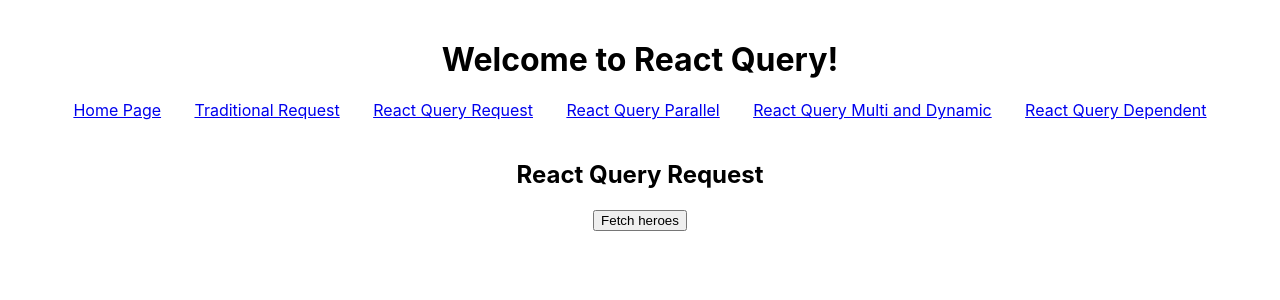
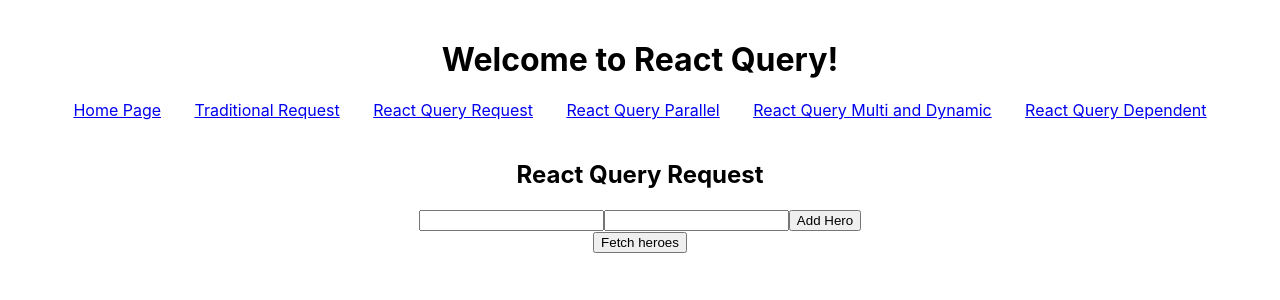
Before and after one commit to hungtp1996nd/react-query-app, a React (Create React App) app: page /rq in a window 1280 px wide. Shown: the top 300 px of the page. Built offline with nearby package versions, Linux system fonts and the light colour scheme.

Commit message:
using useMutation to adding item into list - working with post, delete, put request

```diff
--- a/src/components/RQRequest.js
+++ b/src/components/RQRequest.js
@@ -1,14 +1,24 @@
-import React from 'react';
-import {useSuperHeroData} from "../hooks/useSuperHeroData";
-import {Link} from "react-router-dom";
+import React, { useState } from 'react';
+import { useSuperHeroData, useAddingSuperHero } from "../hooks/useSuperHeroData";
+import { Link } from "react-router-dom";
 
 const RQRequest = () => {
+  const [name, setName] = useState('')
+  const [alterEgo, setAlterEgo] = useState('')
+
   const onSuccess = (data) => {
     console.log('Callback success after successfully fetching', data)
   }
 
   const onError = (error) => {
     console.log('Callback error after successfully fetching', error)
+  }
+
+  const { mutate: addHero } = useAddingSuperHero();
+
+  const handleAddingHero = () => {
+    const hero = { name, alterEgo }
+    addHero(hero)
   }
 
   const { isLoading, data, error, isError, isFetching, refetch } = useSuperHeroData(onSuccess, onError)
@@ -20,6 +30,11 @@ const RQRequest = () => {
   return (
     <div>
       <h2>React Query Request</h2>
+      <div>
+        <input type="text" value={name} onChange={e => setName(e.target.value)} />
+        <input type="text" value={alterEgo} onChange={e => setAlterEgo(e.target.value)} />
+        <button onClick={handleAddingHero}>Add Hero</button>
+      </div>
       <button onClick={refetch}>Fetch heroes</button>
       {
         data?.data.map((hero) => {
--- a/src/hooks/useSuperHeroData.js
+++ b/src/hooks/useSuperHeroData.js
@@ -1,12 +1,15 @@
-import {useQuery} from "react-query";
+import {useMutation, useQuery} from "react-query";
 import axios from "axios";
 
+const fetchSuperHeroes = () => {
+  return axios.get('http://localhost:4000/superheros')
+}
+
+const handleAddSuperHero = (hero) => {
+  return axios.post('http://localhost:4000/superheros', hero)
+}
+
 export const useSuperHeroData = (onSuccess, onError) => {
-
-  const fetchSuperHeroes = () => {
-    return axios.get('http://localhost:4000/superheros')
-  }
-
   return useQuery(
     'super-heroes',
     fetchSuperHeroes,
@@ -20,3 +23,7 @@ export const useSuperHeroData = (onSuccess, onError) => {
       }*/
     })
 }
+
+export const useAddingSuperHero = () => {
+  return useMutation(handleAddSuperHero)
+}
```
